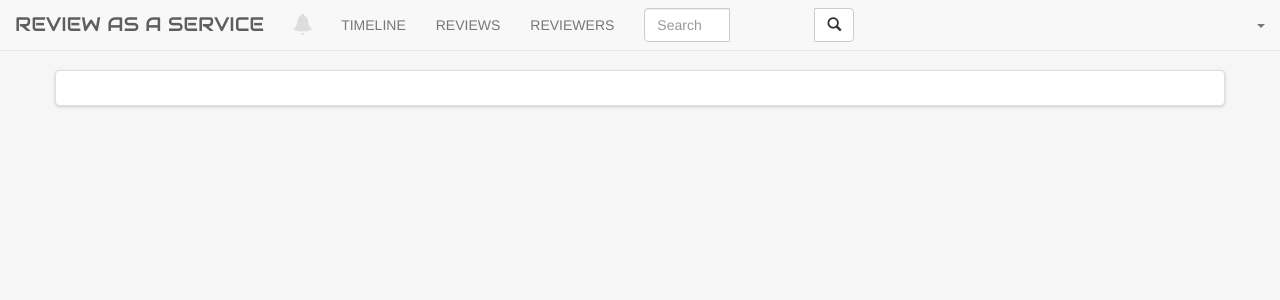
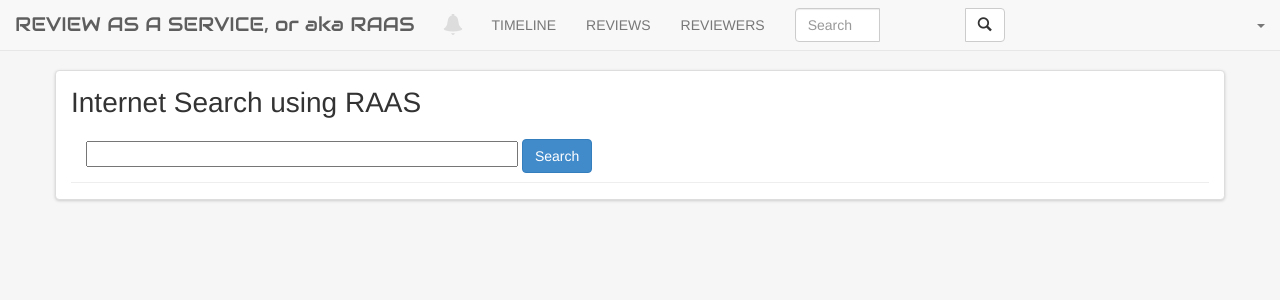
Before and after one commit to gzpgg3x/nohtakcaH_ARE_raas, a Django app: template hackEdukate/hackEdukate/questions/templates/questions/isearch.html in a window 1280 px wide. Shown: the top 300 px of the page. Run offline with Django 3.2, Linux system fonts and the light colour scheme; the template is opened without the code that fills it, so the values that code supplies are empty; parts of the project's set-up code (start-up, migrations or seed data) failed here and were passed over; some libraries are stand-ins or nearby versions.

Commit message:
separateInternetSearchAppearsToWorkIndependently
nextStepIntegrate

```diff
--- a/hackEdukate/hackEdukate/questions/templates/questions/isearch.html
+++ b/hackEdukate/hackEdukate/questions/templates/questions/isearch.html
@@ -1,12 +1,18 @@
 {% extends 'base.html' %}
 
-{% load static %}
+{% load i18n %}
+{% load humanize %}
 
 {% block title %}Interenet Search{% endblock %}
 
-{% block body_block %}
-<div class="hero-unit">
-    <h1>Search with RAAS</h1>
+{% block head %}
+  <link href="{{ STATIC_URL }}css/search.css" rel="stylesheet">
+{% endblock head %}
+
+<!-- {% block body_block %} -->
+{% block main %}
+<div class="page-header">
+    <h1>Internet Search using RAAS</h1>
     <br/>
 
     <div class="container-fluid">
@@ -33,4 +39,5 @@
         {% endif %}
     </div>
 </div>
-{% endblock %}
+{% endblock main %}
+<!-- {% endblock %} -->
--- a/hackEdukate/hackEdukate/templates/base.html
+++ b/hackEdukate/hackEdukate/templates/base.html
@@ -32,7 +32,7 @@
                 <span class="icon-bar"></span>
                 <span class="icon-bar"></span>
               </button>
-              <a class="navbar-brand" href="{% url 'home' %}">REVIEW AS A SERVICE</a>
+              <a class="navbar-brand" href="{% url 'home' %}">REVIEW AS A SERVICE, or aka RAAS</a>
             </div>
             <div class="collapse navbar-collapse" id="menu">
               <ul class="nav navbar-nav">
```
Also changed, not shown: hackEdukate/db.sqlite3.
